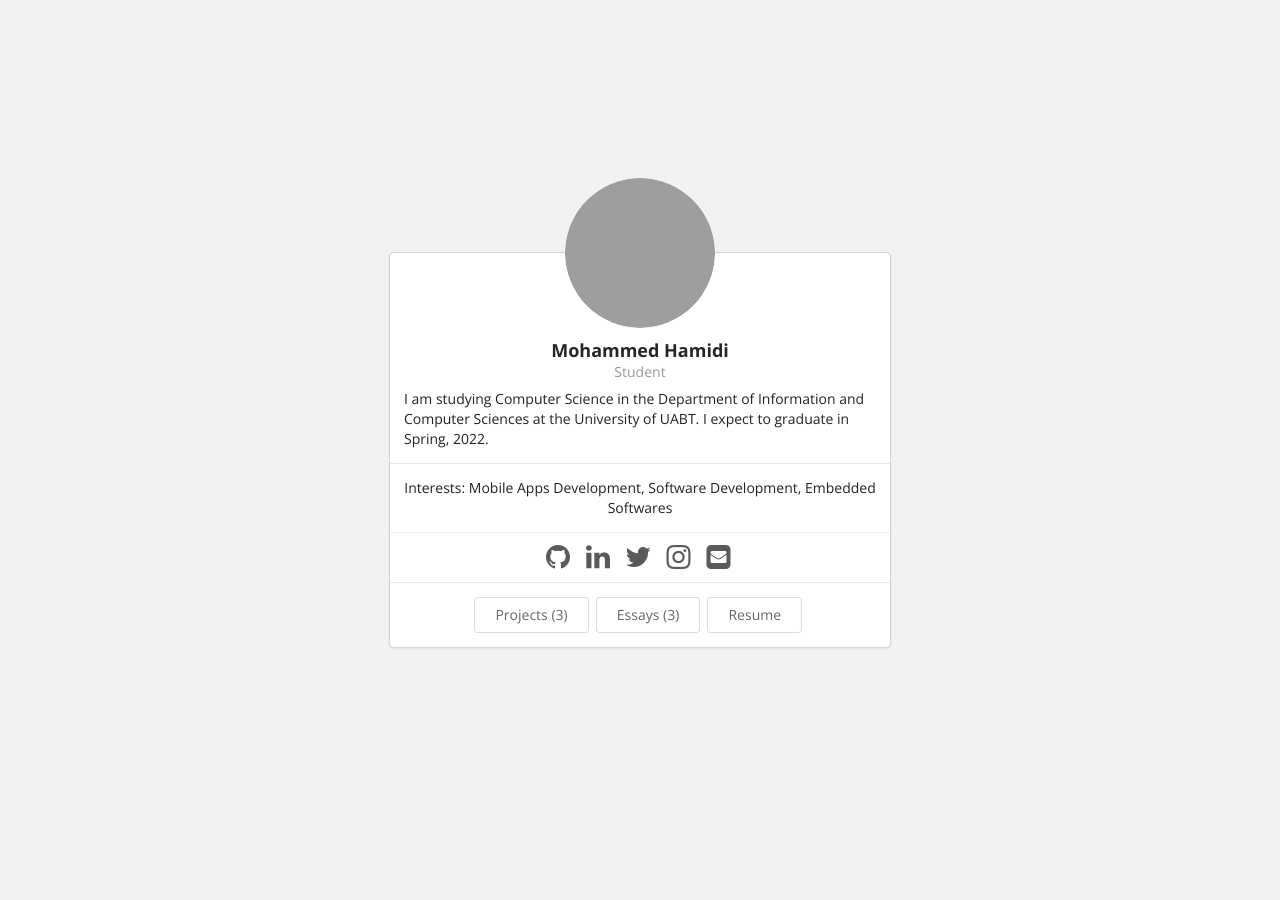
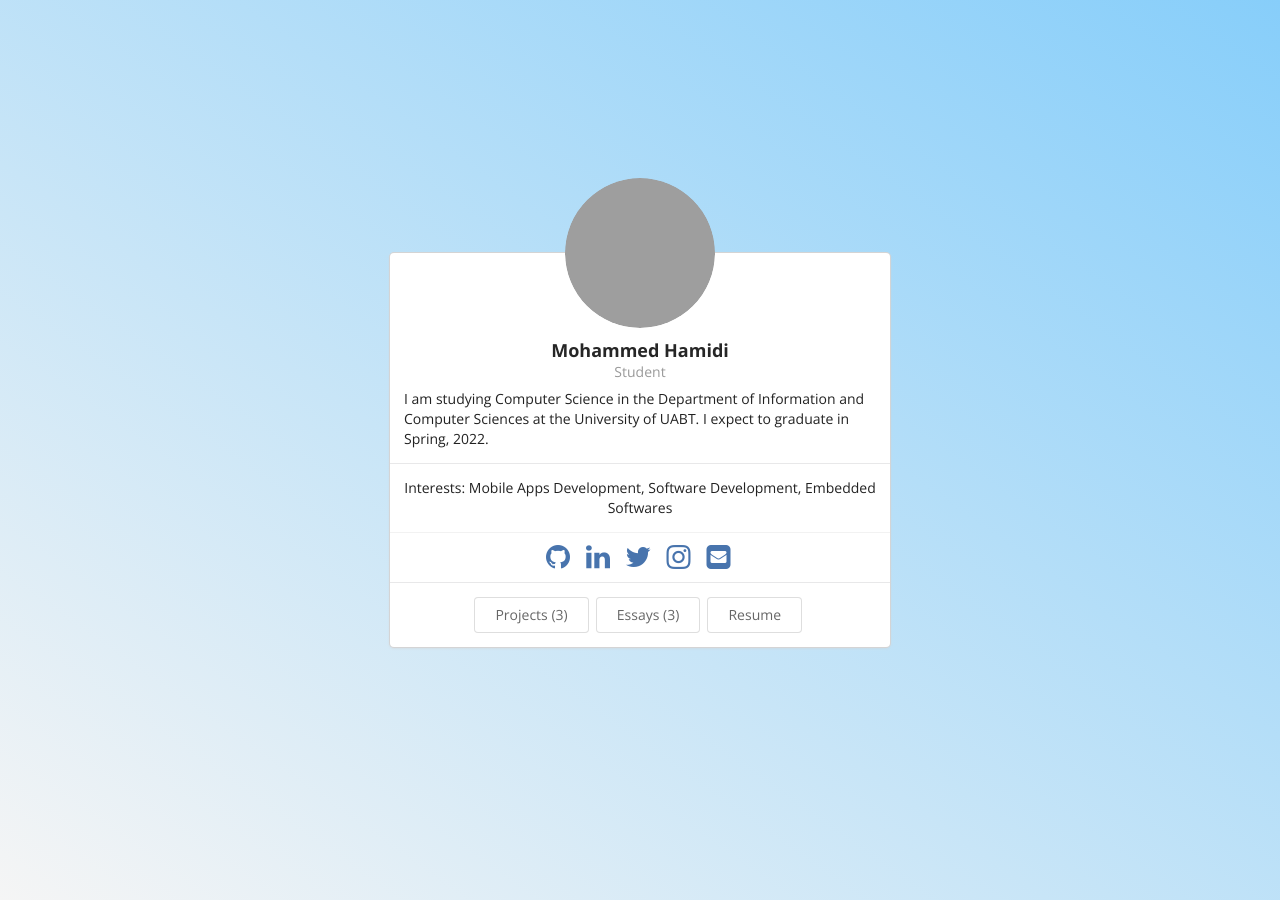
Before and after one commit to h1midi/h1midi.github.io, a Jekyll site: the page built from index.html, in a window 1280 px wide. Built offline with Jekyll 4.4.1, drawn with Linux system fonts in a browser that asks for light colours; grey boxes are pictures that could not be loaded.

Commit message:
Update stylesheet-customizations.scss

```diff
--- a/css/stylesheet-customizations.scss
+++ b/css/stylesheet-customizations.scss
@@ -7,15 +7,15 @@
 
 // Customize the background color
 body {
-  // background-color: #f2f2f2;;
+  background: linear-gradient(to bottom left, lightskyblue, whitesmoke);
 }
 
 // Customize the menubar color
 .ui.menu {
-  // background: $background-start;
+  background: lightskyblue;
 }
 
 // Customize the home page icon colors
 .icon-color {
-  // color: silver;
+  color: darken(lightsteelblue, 30%);
 }
```
